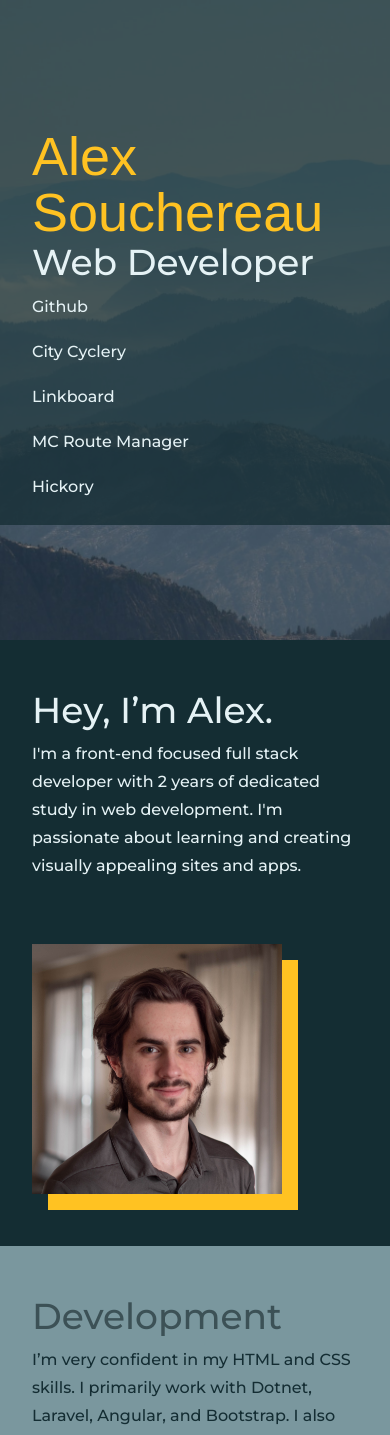
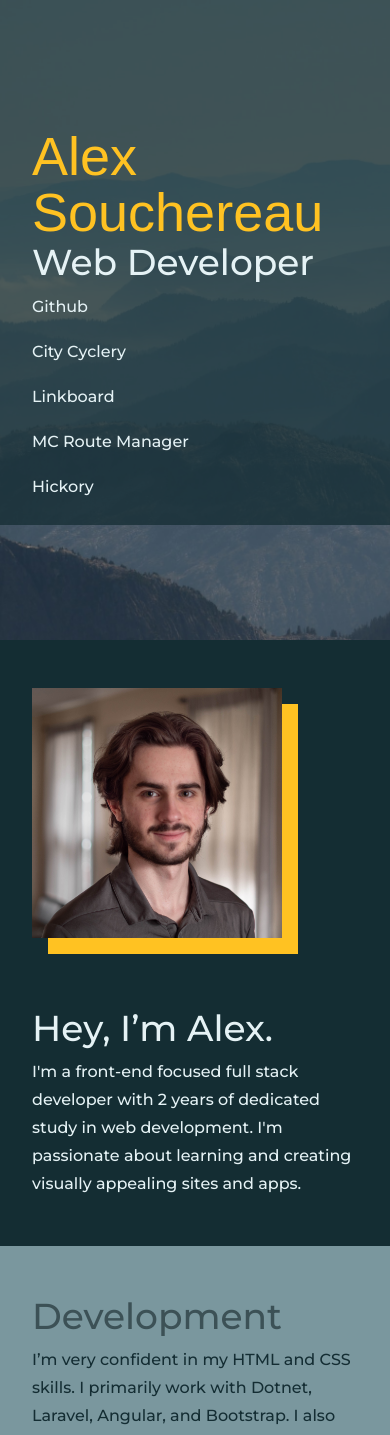
Before and after one commit to aSouchereau/dev.souch.ca, a Next.js app: page / in a window 390 px wide. Shown: the top 1435 px of the page. Built offline with nearby package versions, Linux system fonts and the light colour scheme; a web font is replaced by a local one.

Commit message:
Fixed about section alignment on mobile

```diff
--- a/styles/globals.css
+++ b/styles/globals.css
@@ -334,10 +334,14 @@ a.button.outline:hover {
   }
 
   section#about {
-    flex-direction: column;
+    flex-direction: column-reverse;
   }
   section#about .about-item {
-    width: 100%;
+    width: auto;
+  }
+  section#about.image-wrapper img {
+    display: block;
+    margin: 0 auto;
   }
 
   section#skills .skills-wrapper {
```
